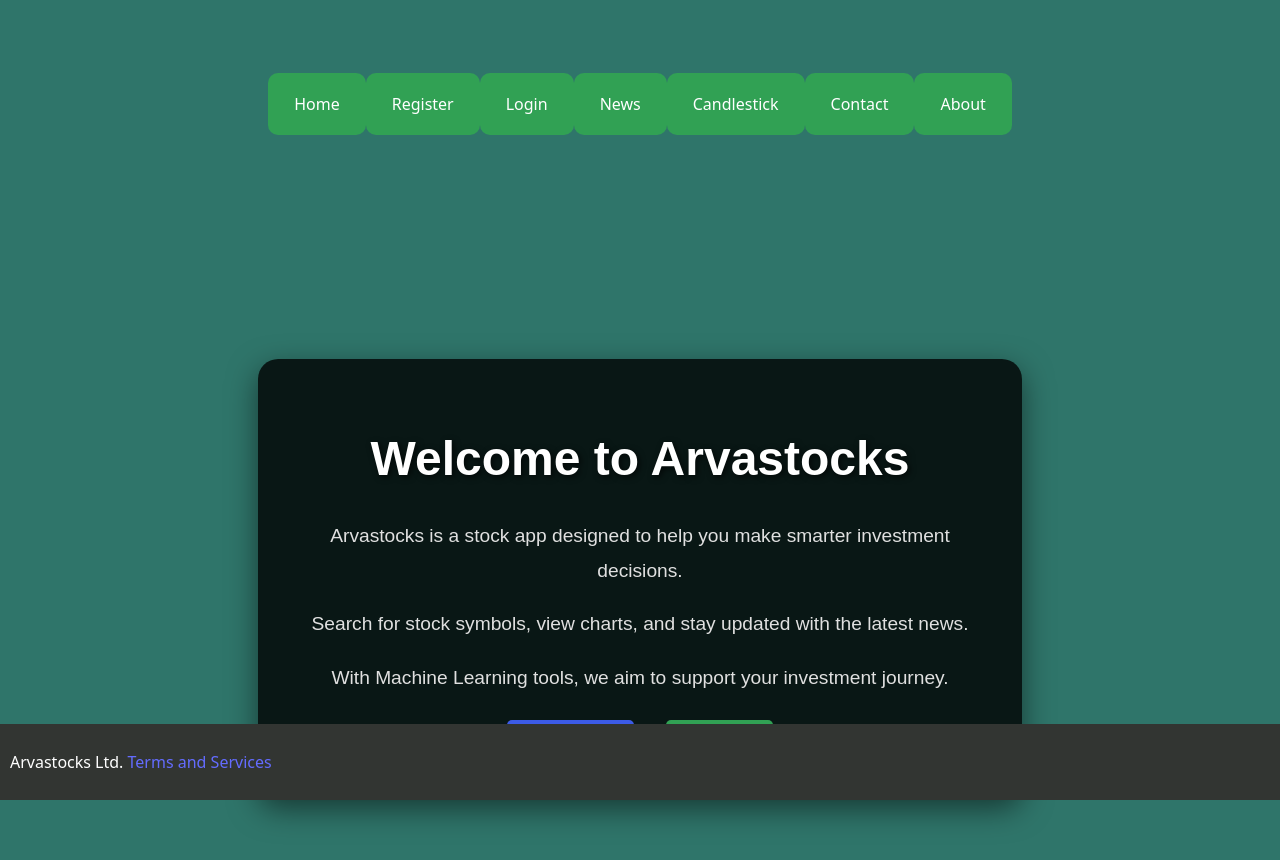
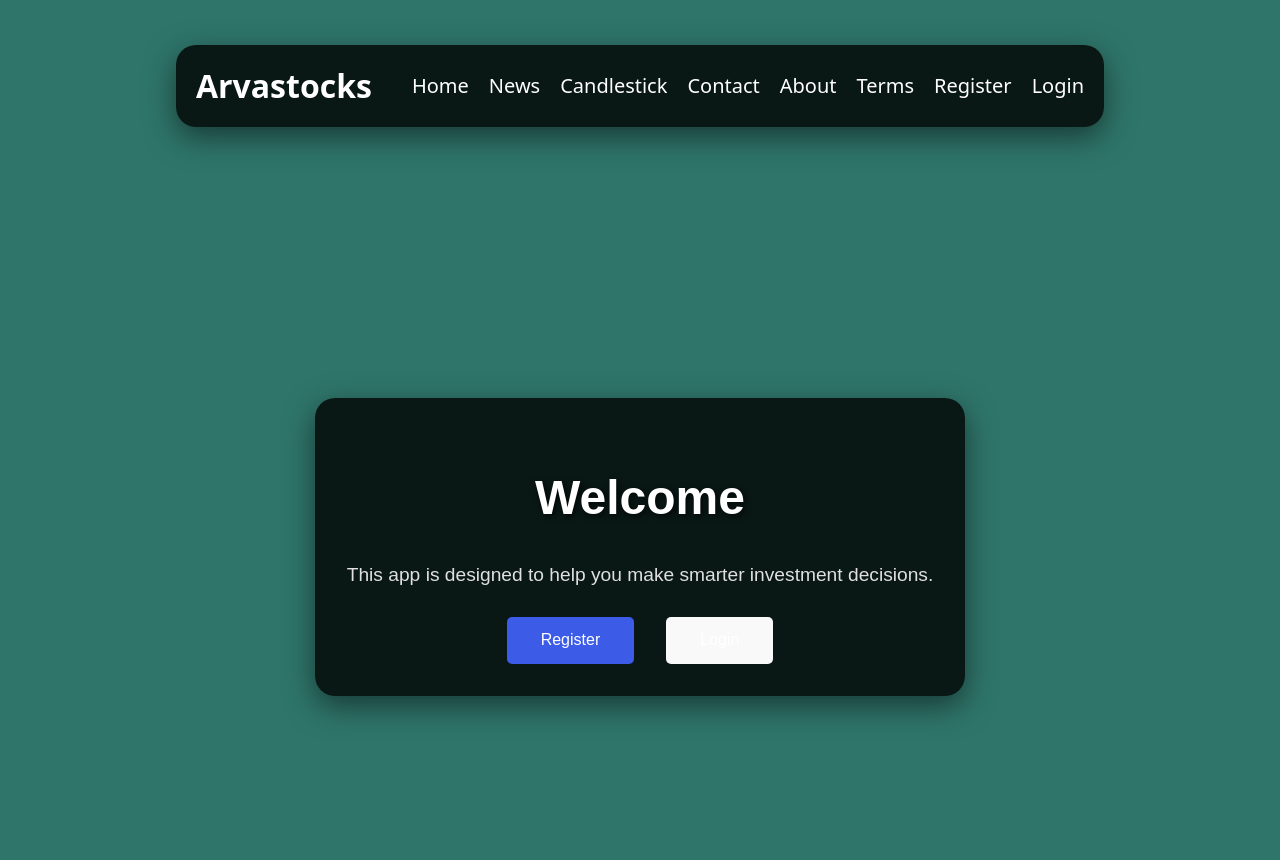
Before and after one commit to balazsarva-dev/Arvastocks, a React (Vite) app in the folder frontend/: page / in a window 1280 px wide. Shown: the top 860 px of the page. Built offline with nearby package versions, Linux system fonts and the light colour scheme; no server answers.

Commit message:
Modified frontend components

```diff
--- a/frontend/src/App.jsx
+++ b/frontend/src/App.jsx
@@ -1,99 +1,32 @@
-import React, { useEffect, useState } from 'react';
-import { BrowserRouter as Router, Routes, Route, Link } from 'react-router-dom';
-import api from './services/api'; // Use the centralized Axios instance
-import Home from './components/others/Home';
-import About from './components/others/About';
-import Terms from './components/others/Terms';
-import Footer from './components/others/Footer';
-import Register from './components/users/Register';
-import Login from './components/users/Login';
-import Logout from './components/users/Logout';
-import Profile from './components/users/Profile';
-import Delete from './components/users/Delete';
-import News from './components/stocks/News';
-import Candlestick from './components/stocks/Candlestick';
-import ChangeEmail from './components/users/ChangeEmail';
-import ChangePassword from './components/users/ChangePassword';
-import Contact from './components/others/Contact';
+import React from "react";
+import { BrowserRouter as Router, Routes, Route } from "react-router-dom";
+import Layout from "./components/Layout";
+import HomePage from "./components/others/Home";
+import News from "./components/stocks/News";
+import Candlestick from "./components/stocks/Candlestick";
+import Contact from "./components/others/Contact";
+import About from "./components/others/About";
+import Terms from "./components/others/Terms";
+import Register from "./components/users/Register";
+import Login from "./components/users/Login";
+
 
 const App = () => {
-  const [isLoggedIn, setIsLoggedIn] = useState(false);
-
-  useEffect(() => {
-    const checkLoginStatus = async () => {
-      try {
-        const res = await api.get('/profile', { withCredentials: true });
-
-        if (res.status === 200) {
-          setIsLoggedIn(true); // User is logged in
-        } else {
-          setIsLoggedIn(false); // User is not logged in
-          localStorage.removeItem('user'); // Clear localStorage if session is invalid
-        }
-      } catch (error) {
-        console.error('Error checking login status:', error);
-        setIsLoggedIn(false);
-        localStorage.removeItem('user'); // Clear localStorage on error
-      }
-    };
-
-    checkLoginStatus();
-  }, []);
-
   return (
     <Router>
-      <div className="app-container">
-        <nav className="navigation-bar">
-          <Link to="/home">
-            <button>Home</button>
-          </Link>
-          <Link to="/register">
-            <button>Register</button>
-          </Link>
-          <Link to="/login">
-            <button>Login</button>
-          </Link>
-          <Link to="/news">
-            <button>News</button>
-          </Link>
-          {isLoggedIn && (
-            <Link to="/profile">
-              <button>Profile</button>
-            </Link>
-          )}
-          <Link to="/candlestick">
-            <button>Candlestick</button>
-          </Link>
-          <Link to="/contact">
-            <button>Contact</button>
-          </Link>
-          {isLoggedIn && (
-            <Link to="/logout">
-              <button>Logout</button>
-            </Link>
-          )}
-            <Link to="/about">
-            <button>About</button>
-          </Link>
-        </nav>
-      </div>
-      <Routes>
-        <Route path="/" element={<Home />} />
-        <Route path="/home" element={<Home />} />
-        <Route path="/register" element={<Register />} />
-        <Route path="/login" element={<Login />} />
-        <Route path="/about" element={<About />} />
-        <Route path="/profile" element={<Profile />} />
-        <Route path="/terms" element={<Terms />} />
-        <Route path="/news" element={<News />} />
-        <Route path="/delete_account" element={<Delete />} />
-        <Route path="/logout" element={<Logout />} />
-        <Route path="/candlestick" element={<Candlestick />} />
-        <Route path="/update_email" element={<ChangeEmail />} />
-        <Route path="/contact" element={<Contact />} />
-        <Route path="/update_password" element={<ChangePassword />} />
-      </Routes>
-      <Footer />
+      <Layout>
+        <Routes>
+          <Route path="/" element={<HomePage />} />
+          <Route path="/home" element={<HomePage />} />
+          <Route path="/news" element={<News />} />
+          <Route path="/candlestick" element={<Candlestick />} />
+          <Route path="/contact" element={<Contact />} />
+          <Route path="/about" element={<About />} />
+          <Route path="/terms" element={<Terms />} />
+          <Route path="/register" element={<Register />} />
+          <Route path="/login" element={<Login />} />
+        </Routes>
+      </Layout>
     </Router>
   );
 };
--- /dev/null
+++ b/frontend/src/components/Layout.jsx
@@ -0,0 +1,13 @@
+import React from 'react';
+import Navbar from './Navbar'; // Import Navbar from the same folder
+
+const Layout = ({ children }) => {
+  return (
+    <div>
+      <Navbar />
+      <main>{children}</main>
+    </div>
+  );
+};
+
+export default Layout;
--- /dev/null
+++ b/frontend/src/components/Navbar.css
@@ -0,0 +1,67 @@
+/* General Navbar Styles */
+.navbar {
+  display: flex;
+  justify-content: space-between;
+  align-items: center;
+  padding: 10px 20px;
+  background: rgba(0, 0, 0, 0.8); /* Darker semi-transparent background */
+  border-radius: 20px;
+  box-shadow: 0 10px 30px rgba(0, 0, 0, 0.5);
+  color: #ffffff;
+  position: relative;
+}
+
+.navbar-logo {
+  font-size: 2rem;
+  margin: 0;
+}
+
+.nav-links {
+  display: flex;
+  list-style: none;
+  gap: 20px;
+}
+
+.nav-links li a {
+  text-decoration: none;
+  color: #ffffff;
+  font-size: 1.25rem;
+  transition: color 0.2s ease;
+}
+
+.nav-links li a:hover {
+  color: #31a154; /* Bright green on hover */
+}
+
+/* Hamburger Menu */
+.hamburger {
+  display: none; /* Hidden by default */
+  font-size: 1.5rem;
+  background: none;
+  border: none;
+  color: #ffffff;
+  cursor: pointer;
+}
+
+/* Responsive Styles */
+@media (max-width: 768px) {
+  .nav-links {
+    display: none; /* Hide the links by default */
+    flex-direction: column;
+    position: absolute;
+    top: 60px;
+    right: 20px;
+    background-color: #303030; /* Match navbar background */
+    padding: 10px;
+    border-radius: 8px;
+    box-shadow: 0 4px 6px rgba(0, 0, 0, 0.1);
+  }
+
+  .nav-links.show {
+    display: flex; /* Show the links when the menu is open */
+  }
+
+  .hamburger {
+    display: block; /* Show the hamburger menu on mobile */
+  }
+}
--- /dev/null
+++ b/frontend/src/components/Navbar.jsx
@@ -0,0 +1,31 @@
+import React, { useState } from 'react';
+import './Navbar.css'; // Ensure the CSS file is imported
+
+const Navbar = () => {
+  const [isMenuOpen, setIsMenuOpen] = useState(false);
+
+  const toggleMenu = () => {
+    setIsMenuOpen(!isMenuOpen);
+  };
+
+  return (
+    <header className="navbar">
+      <h1 className="navbar-logo">Arvastocks</h1>
+      <button className="hamburger" onClick={toggleMenu}>
+        ☰ {/* Hamburger icon */}
+      </button>
+      <ul className={`nav-links ${isMenuOpen ? 'show' : ''}`}>
+        <li><a href="/">Home</a></li>
+        <li><a href="/news">News</a></li>
+        <li><a href="/candlestick">Candlestick</a></li>
+        <li><a href="/contact">Contact</a></li>
+        <li><a href="/about">About</a></li>
+        <li><a href="/terms">Terms</a></li>
+        <li><a href="/register">Register</a></li>
+        <li><a href="/login">Login</a></li>
+      </ul>
+    </header>
+  );
+};
+
+export default Navbar;
--- a/frontend/src/components/others/Home.jsx
+++ b/frontend/src/components/others/Home.jsx
@@ -1,6 +1,6 @@
-import React from 'react';
-import { useNavigate } from 'react-router-dom';
-import './Home.css';
+import React from "react";
+import { useNavigate } from "react-router-dom";
+import "./Home.css";
 
 const HomePage = () => {
   const navigate = useNavigate();
@@ -8,26 +8,20 @@ const HomePage = () => {
   return (
     <div className="homepage-container">
       <div className="homepage-content">
-        <h1 className="homepage-title">Welcome to Arvastocks</h1>
+        <h1 className="homepage-title">Welcome</h1>
         <p className="homepage-description">
-          Arvastocks is a stock app designed to help you make smarter investment decisions.
-        </p>
-        <p className="homepage-description">
-          Search for stock symbols, view charts, and stay updated with the latest news.
-        </p>
-        <p className="homepage-description">
-          With Machine Learning tools, we aim to support your investment journey.
+          This app is designed to help you make smarter investment decisions.
         </p>
         <div className="homepage-buttons">
           <button
             className="homepage-button register-button"
-            onClick={() => navigate('/register')}
+            onClick={() => navigate("/register")}
           >
             Register
           </button>
           <button
             className="homepage-button login-button"
-            onClick={() => navigate('/login')}
+            onClick={() => navigate("/login")}
           >
             Login
           </button>
--- a/frontend/src/index.css
+++ b/frontend/src/index.css
@@ -63,6 +63,9 @@ button:focus-visible {
   }
   a:hover {
     color: #747bff;
+  }
+  button {
+    background-color: #f9f9f9;
   }
 }
 
```
